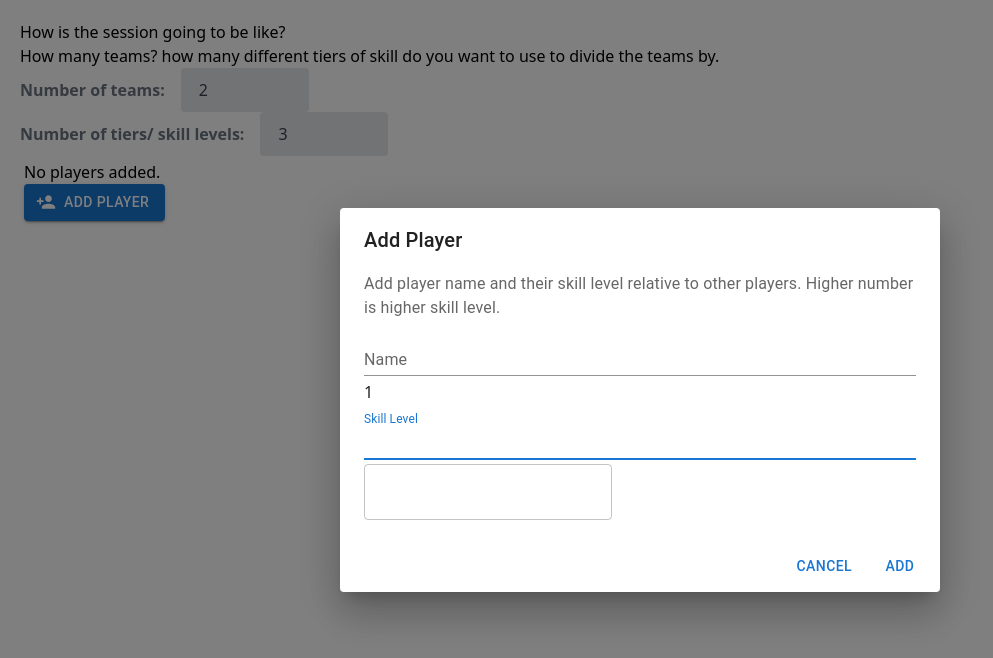
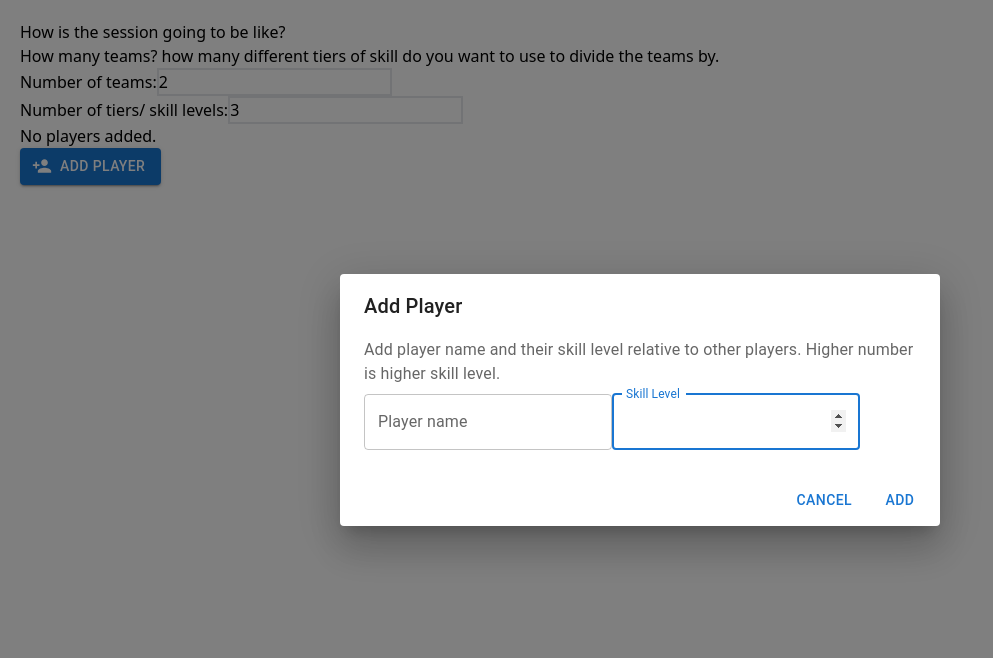
Before and after one commit to pokumars/nextjs-team-divider, a Next.js app: page / in a window 1280 px wide. Both pictures are taken after a click on the button "ADD PLAYER". Shown: the top 658 px of the page, without its empty margins (0-993 px from the left). Built offline with nearby package versions, Linux system fonts and the light colour scheme.

Commit message:
use yup validation for gameconfig; refactor to use the gameconfig and player section; add types file

```diff
--- a/components/AddPlayerDialog.tsx
+++ b/components/AddPlayerDialog.tsx
@@ -7,8 +7,8 @@ import DialogContent from '@mui/material/DialogContent';
 import DialogContentText from '@mui/material/DialogContentText';
 import DialogTitle from '@mui/material/DialogTitle';
 import PersonAddIcon from '@mui/icons-material/PersonAdd';
-import { Unstable_NumberInput as NumberInput } from '@mui/base';
 import NumericTextField from './NumericTextField';
+import { FormControl } from '@mui/material';
 
 
 export default function AddPlayerDialog() {
@@ -34,32 +34,27 @@ export default function AddPlayerDialog() {
           <DialogContentText>
             Add player name and their skill level relative to other players. Higher number is higher skill level.
           </DialogContentText>
-          <TextField
-            autoFocus
-            margin="dense"
-            id="name"
-            label="Name"
-            type="text"
-            fullWidth
-            variant="standard"
-          />
-          <NumberInput
-            aria-label="Demo number input"
-            placeholder="Type a number…"
-            value={value}
-            onChange={(event, val) => setValue(val)}
-          />
-          <TextField
+          <FormControl className='block' >
+            <TextField
+              autoFocus
+              margin="dense"
+              id="player-name"
+              label="Player name"
+              type="text"
+              variant="outlined"
+
+            // https://technology.blog.gov.uk/2020/02/24/why-the-gov-uk-design-system-team-changed-the-input-type-for-numbers/
+            />
+          </FormControl>
+
+
+          <NumericTextField
+            name='skill-level'
             autoFocus
             margin="dense"
             id="skill-level"
             label="Skill Level"
-            type="text"
-            fullWidth
-            variant="standard"
-            // https://technology.blog.gov.uk/2020/02/24/why-the-gov-uk-design-system-team-changed-the-input-type-for-numbers/
           />
-          <NumericTextField name='skill-level' />
         </DialogContent>
         <DialogActions>
           <Button onClick={handleClose}>Cancel</Button>
--- a/components/GameConfigSection.tsx
+++ /dev/null
@@ -1,37 +0,0 @@
-import React, { useState } from 'react';
-
-interface GameConfigProps {
-  numOfTeams: number;
-  numOfTiers: number;
-  onChangeNumTeams: (e:any) => void;
-  onChangeNumTiers: (e: any) => void;
- }
-
-export default function GameConfigSection(props: GameConfigProps) {
-  const { numOfTeams, numOfTiers, onChangeNumTeams, onChangeNumTiers } = props;
-
-  return (
-    <div>
-      <h2>How is the session going to be like?</h2>
-      <p> How many teams? how many different tiers of skill do you want to use to divide the teams by. </p>
-
-      <form>
-        <div className="sm:w-full md:w-2/3">
-          <label className=" text-gray-500 font-bold md:text-right mb-1 md:mb-0 pr-4" >
-        Number of teams:
-          </label>
-          <input className="bg-gray-200 appearance-none border-2 border-gray-200 rounded w-32 py-2 px-4 text-gray-700 focus:outline-none focus:bg-white focus:border-purple-500"
-            id="inline-full-name" type="text" value={numOfTeams} onChange={e => onChangeNumTeams(e.target.value)}/>
-        </div>
-        <div className="sm:w-full md:w-2/3">
-          <label className=" text-gray-500 font-bold md:text-right mb-1 md:mb-0 pr-4" >
-        Number of tiers/ skill levels:
-          </label>
-          <input className="bg-gray-200 appearance-none border-2 border-gray-200 rounded w-32 py-2 px-4 text-gray-700 focus:outline-none focus:bg-white focus:border-purple-500"
-            id="inline-full-name" type="text"value={numOfTiers} onChange={e => onChangeNumTiers(e.target.value)}/>
-        </div>
-      </form>
-    </div>
-
-  );
-}
--- a/components/PlayersSection.tsx
+++ /dev/null
@@ -1,32 +0,0 @@
-import { Player, skillTierNames } from '@/types/Player';
-import React from 'react';
-import PlayerChip from './PlayerChip';
-import AddPlayerDialog from './AddPlayerDialog';
-
-interface PlayersComponentProps {
-  numOfTiers: number;
-  registeredPlayers: Player[]
-  onClickDelete: (p:Player) => void
-}
-/**Players Section of app */
-export default function PlayersSection(props: PlayersComponentProps) {
-  const { numOfTiers, registeredPlayers, onClickDelete } = props;
-
-  const PlayerView = () => {
-    return registeredPlayers.length < 1
-      ? <p>No players added.</p>
-      : (<div className='border-solid border-2 border-orange-300 rounded-lg p-5 m-5'>
-        <div>{registeredPlayers.map(
-          (p) => <PlayerChip key={`${p.name}${p.skillTier}`} player={p} onClickDelete={onClickDelete}/>)}
-        </div>
-        <div className=''> <p className='text-right' >Registered players: {registeredPlayers.length}</p> </div>
-      </div>);
-  };
-
-  return (
-    <div className='p-1'>
-      {PlayerView()}
-      <AddPlayerDialog />
-    </div>
-  );
-}
--- a/pages/index.tsx
+++ b/pages/index.tsx
@@ -1,14 +1,20 @@
-import GameConfigSection from '@/components/GameConfigSection';
-import PlayersSection from '@/components/PlayersSection';
+import GameConfigSection from '@/Sections/GameConfigSection';
+import PlayersSection from '@/Sections/PlayersSection';
+import { GameConfig } from '@/types/GameConfig';
 import { Player } from '@/types/Player';
+import { generateGameConfigSchema } from '@/utils/schemas';
 // import { testPlayers } from '@/utils/constants';
 import { useState } from 'react';
+import { ValidationError } from 'yup';
+const defaultGameConfigErrors = { numOfTeams: false, numOfTeamsErrMsg: '', numOfTiers: false, numOfTiersErrMsg: '' };
 
 
 export default function Home() {
-  const [numOfTeams, setNumOfTeams] = useState<number>(2);
-  const [numOfTiers, setNumOfTiers] = useState<number>(3);
+  // const [numOfTeams, setNumOfTeams] = useState<number>(2);
+  // const [numOfTiers, setNumOfTiers] = useState<number>(3);
   const [registeredPlayers, setRegisteredPlayers] = useState<Array<Player>>([]);
+  const [gameConfigValues, setGameConfigValues] = useState<GameConfig>({ numOfTeams: 2, numOfTiers: 3 });
+  const [gameConfigErrors, setGameConfigErrors] = useState<typeof defaultGameConfigErrors>(defaultGameConfigErrors);
 
   const handlePlayerDelete = (playerToBeDeleted: Player) => {
     console.log('playerToBeDeleted ', playerToBeDeleted);
@@ -19,19 +25,44 @@ export default function Home() {
     ));
   };
 
+  const handleGameConfigValueChange= async (fieldName: keyof typeof gameConfigValues, value: number ) => {
+    // keyof typeof gameConfigValues is equivalent to GameConfig. i.e keyof typeof an OBJECT is equivalent to keyof the TYPE
+    console.log('handleGameConfigValueChange ', fieldName, value);
+    const configSchema = generateGameConfigSchema();
+    const newGameConfigValues= { ...gameConfigValues, [fieldName]: value };
+    setGameConfigValues(newGameConfigValues);
+
+
+    configSchema.validate(gameConfigValues, { abortEarly: false }).catch((err: ValidationError) => {
+      // https://github.com/jquense/yup?tab=readme-ov-file#validationerrorerrors-string--arraystring-value-any-path-string
+      // console.log('err.inner', err.inner);
+      const errorMessages = err.inner.reduce((acc, curVal) => {
+        const tempErrMsg = { [`${curVal.path}`]: true, [`${curVal.path}ErrMsg`]: curVal.message };
+        // console.log('curVal.path', curVal.path);
+        // console.log('curVal.message', curVal.message);
+        return { ...acc, ...tempErrMsg  };
+      }, {});
+        // console.log('errorMessages', errorMessages);
+        // resets all values to as if the validation passed and the n adds the current errors
+      setGameConfigErrors({ ...defaultGameConfigErrors, ...errorMessages });
+    });
+
+
+  };
+  console.log('gameConfigValues ', gameConfigValues);
+  console.log('gameConfigErrors ', gameConfigErrors);
+
   return (
     <div className='p-5'>
       <GameConfigSection
-        numOfTeams={numOfTeams}
-        numOfTiers={numOfTiers}
-        onChangeNumTeams={e => setNumOfTeams(e)}
-        onChangeNumTiers={e => setNumOfTiers(e)}
+        gameConfigValues={gameConfigValues}
+        onChangeGameConfigValues={handleGameConfigValueChange}
       />
       <PlayersSection
-        numOfTiers={numOfTiers}
+        numOfTiers={gameConfigValues.numOfTiers}
         registeredPlayers={registeredPlayers}
         onClickDelete={handlePlayerDelete}
       />
     </div>
   );
-}
+};
--- /dev/null
+++ b/types/GameConfig.ts
@@ -0,0 +1 @@
+export type GameConfig = { numOfTiers: number, numOfTeams: number }
```
